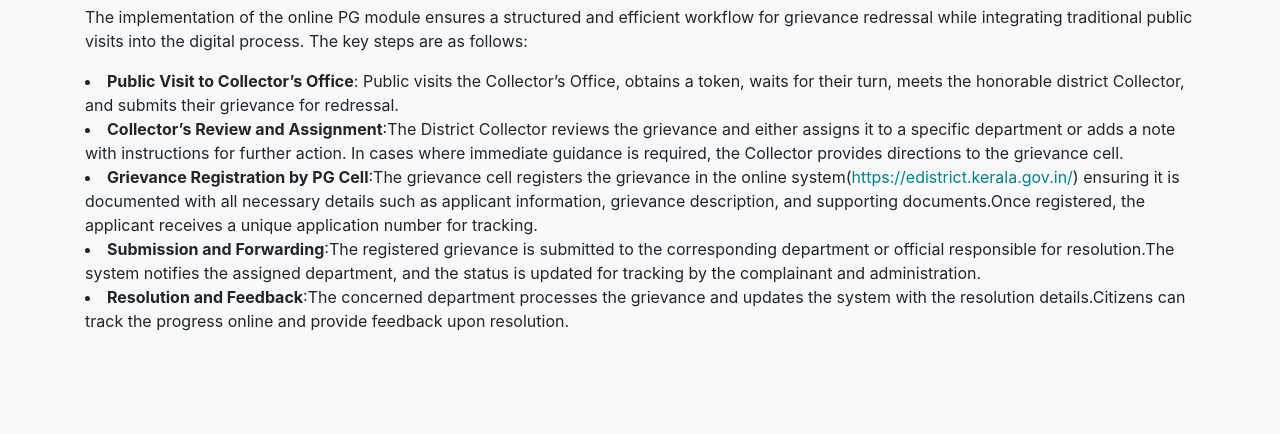
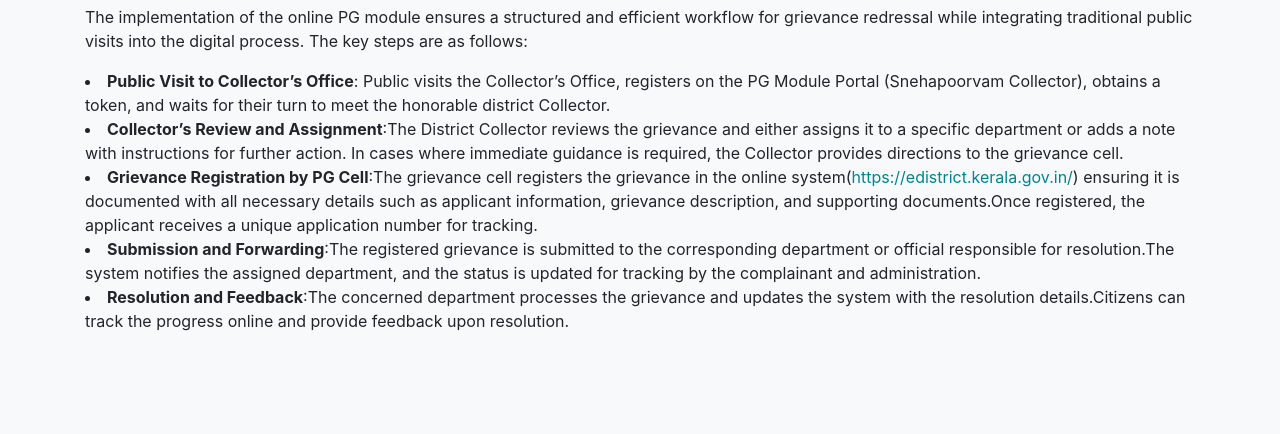
Before and after one commit to pgalp/pgalp.github.io, a plain HTML site: page workflow/index.html in a window 1280 px wide. Shown: the part 145-579 px from the top of the page. Drawn offline with Linux system fonts and the light colour scheme.

Commit message:
Update index.html

```diff
--- a/workflow/index.html
+++ b/workflow/index.html
@@ -477,7 +477,7 @@ html {
   </div>
 <div class="content-body col-12 content px-0 text-body"><p>The implementation of the online PG module ensures a structured and efficient workflow for grievance redressal while integrating traditional public visits into the digital process. The key steps are as follows:</p>
 <!-- <ul> -->
-<p><strong><li>Public Visit to Collector’s Office</strong>: Public visits the Collector’s Office, obtains a token, waits for their turn, meets the honorable district Collector, and submits their grievance for redressal.</li>
+<p><strong><li>Public Visit to Collector’s Office</strong>: Public visits the Collector’s Office, registers on the PG Module Portal (Snehapoorvam Collector), obtains a token, and waits for their turn to meet the honorable district Collector.</li>
 <li><strong>Collector’s Review and Assignment</strong>:The District Collector reviews the grievance and either assigns it to a specific department or adds a note with instructions for further action.
 In cases where immediate guidance is required, the Collector provides directions to the grievance cell.</li>
 <li><strong>Grievance Registration by PG Cell</strong>:The grievance cell registers the grievance in the online system(<a href="https://edistrict.kerala.gov.in/">https://edistrict.kerala.gov.in/</a>) ensuring it is documented with all necessary details such as applicant information, grievance description, and supporting documents.Once registered, the applicant receives a unique application number for tracking.</li>
```
